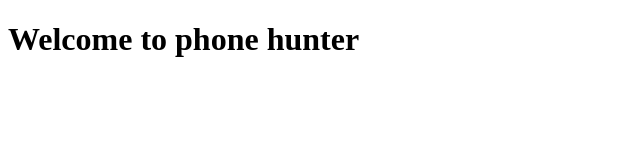
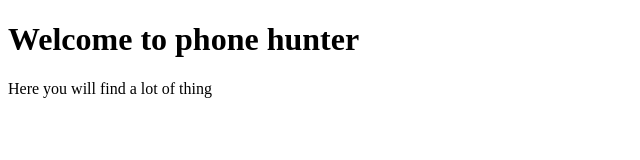
Before and after one commit to ManasSarker/phone-hunter, a plain HTML site: page index.html in a window 1280 px wide. Shown: the whole page, without its empty margins (0-640 px from the left). Drawn offline with Linux system fonts and the light colour scheme.

Commit message:
add some html file

```diff
--- a/index.html
+++ b/index.html
@@ -8,5 +8,6 @@
   </head>
   <body>
     <h1>Welcome to phone hunter</h1>
+    <p>Here you will find a lot of thing</p>
   </body>
 </html>
```
